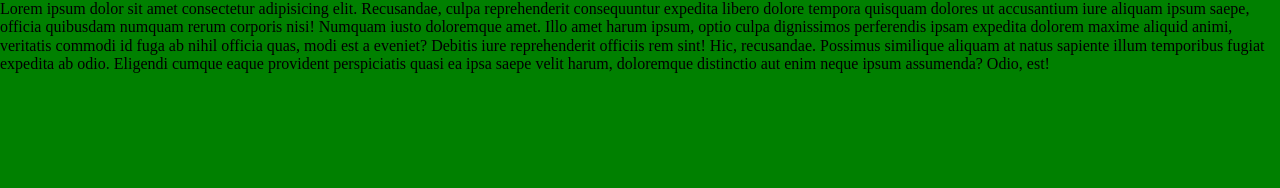
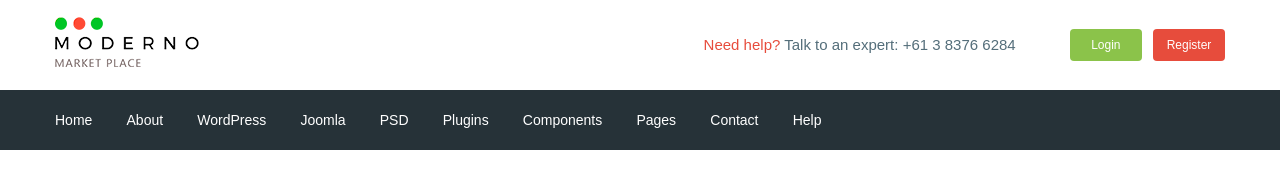
Before and after one commit to tipotap/moriolalolasato, a website: page app/index.html in a window 1280 px wide. Drawn offline with nearby package versions, Linux system fonts and the light colour scheme; files that its build step writes are made by us from their sources.

Commit message:
создан хедер

```diff
--- a/app/index.html
+++ b/app/index.html
@@ -4,14 +4,54 @@
     <meta charset="UTF-8">
     <meta name="viewport" content="width=device-width, initial-scale=1.0">
     <title>Document</title>
+    <link href="https://fonts.googleapis.com/css2?family=Roboto:wght@500;700&display=swap" rel="stylesheet">
     <link rel="stylesheet" href="css/libs.min.css">
     <link rel="stylesheet" href="css/style.min.css">
 </head>
 <body>
+ <header class="header">
+     <div class="header__top">
+        <div class="container">
+            <div class="header__top-inner">
+                <div class="header__logo">
+                    <a href="#"><img src="images/logo.png" alt=""></a>
+                </div>
+                <div class="header__text">
+                    <a href="#"><span>Need help?</span></a>
+                    Talk to an expert:
+                    <a class="header__phone" href="tel:61383766284">+61 3 8376 6284</a>
+                </div>
+                <div class="header__box">
+                    <a class="basket" href="#"></a>
+                    <a class="header__btn header__btn-login" href="">Login</a>
+                    <a class="header__btn header__btn-register" href="">Register</a>
+                </div>
+            </div>
+        </div>
+     </div>
 
 
-Lorem ipsum dolor sit amet consectetur adipisicing elit. Recusandae, culpa reprehenderit consequuntur expedita libero dolore tempora quisquam dolores ut accusantium iure aliquam ipsum saepe, officia quibusdam numquam rerum corporis nisi! Numquam iusto doloremque amet. Illo amet harum ipsum, optio culpa dignissimos perferendis ipsam expedita dolorem maxime aliquid animi, veritatis commodi id fuga ab nihil officia quas, modi est a eveniet? Debitis iure reprehenderit officiis rem sint! Hic, recusandae. Possimus similique aliquam at natus sapiente illum temporibus fugiat expedita ab odio. Eligendi cumque eaque provident perspiciatis quasi ea ipsa saepe velit harum, doloremque distinctio aut enim neque ipsum assumenda? Odio, est!
 
+
+     <div class="header__menu">
+         <div class="container">
+             <nav class="menu">
+                <ul class="menu__list">
+                    <li><a href="#">Home</a></li>
+                    <li><a href="#">About</a></li>
+                    <li><a href="#">WordPress</a></li>
+                    <li><a href="#">Joomla</a></li>
+                    <li><a href="#">PSD</a></li>
+                    <li><a href="#">Plugins</a></li>
+                    <li><a href="#">Components</a></li>
+                    <li><a href="#">Pages</a></li>
+                    <li><a href="#">Contact</a></li>
+                    <li><a href="#">Help</a></li>
+                </ul>
+             </nav>
+         </div>
+     </div>
+ </header>
 
 
 
--- /dev/null
+++ b/app/scss/_fonts.scss
@@ -0,0 +1,7 @@
+@font-face {
+    font-family: 'Roboto-Regular', sans-serif;
+    src: url('../fonts/Roboto-Regular.woff2') format('woff2'),
+         url('../fonts/Roboto-Regular.woff') format('woff');
+    font-weight: 400;
+    font-display: swap;
+}
--- /dev/null
+++ b/app/scss/_global.scss
@@ -0,0 +1,36 @@
+html {
+    box-sizing: border-box;
+}
+
+*,
+*::before,
+*::after {
+    box-sizing: inherit;
+}
+
+a {
+    display: inline-block;
+    text-decoration: none;
+    color: $text;
+}
+
+ul,
+li {
+    padding: 0;
+    margin: 0;
+    list-style: none;
+}
+
+body {
+    font-family: 'Roboto-Regular', sans-serif;
+    font-weight: 400;
+    font-size: 15px;
+    line-height: 24px;
+    color: $text;
+}
+
+.container {
+    max-width: 1200px;
+    margin: 0 auto;
+    padding: 0 15px;
+}
--- /dev/null
+++ b/app/scss/_vars.scss
@@ -0,0 +1,4 @@
+$text: #546e7a;
+$red: #e74c3c;
+$green: #8bc34a;
+$bg: #263238;
--- a/app/scss/style.scss
+++ b/app/scss/style.scss
@@ -1,16 +1,53 @@
-html {
-    box-sizing: border-box;
+@import 'vars';
+@import 'global';
+@import 'fonts';
+
+.header__top-inner {
+    display: flex;
+    justify-content: space-between;
+    height: 90px;
+    align-items: center;
 }
-*,
-*::before,
-*::after {
-    box-sizing: inherit;
+.header__text {
+    margin-left: auto;
+    margin-right: 50px;
+    span {
+        color: $red;
+    }
 }
 
-body {
-    background-color: green;
+.header__btn {
+    padding: 4px;
+    width: 72px;
+    border-radius: 4px;
+    text-align: center;
+    color: #fff;
+    font-size: 12px;
 }
-
-.go{
+.header__btn-login {
+    background-color: $green;
+}
+.header__btn-register {
+    background-color: $red;
+    margin-left: 7px;
+}
+.header__menu {
+    background-color: $bg;
+}
+.menu {
     display: flex;
+    align-items: center;
+    height: 60px;
 }
+.menu__list {
+    li{
+        display: inline-block;
+        & + li {
+            margin-left: 30px;
+        }
+    }
+    a {
+        color: #fff;
+        font-size: 14px;
+    }
+}
--- a/gulpfile.js
+++ b/gulpfile.js
@@ -8,7 +8,7 @@ let gulp = require('gulp'),
     cssmin = require('gulp-cssmin');
 
 gulp.task('sass', function(){
-    return gulp.src('app/scss/style.scss')
+    return gulp.src('app/scss/**/*.scss')
         .pipe(sass({outputStyle: 'compressed'}))
         .pipe(rename({suffix : '.min'}))
         .pipe(autoprefixer({
@@ -58,7 +58,7 @@ gulp.task('browser-sync', function() {
 });
 
 gulp.task('watch', function(){
-   gulp.watch('app/scss/style.scss', gulp.parallel('sass'))
+   gulp.watch('app/scss/**/*.scss', gulp.parallel('sass'))
    gulp.watch('app/*.html', gulp.parallel('html'))
    gulp.watch('app/js/*.js', gulp.parallel('js'))
 });
```
Also changed, not shown: app/fonts/Roboto-Regular.woff (added), app/fonts/Roboto-Regular.woff2 (added), app/images/logo.png (added).
